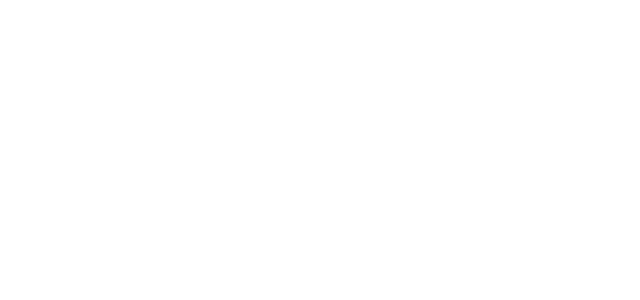
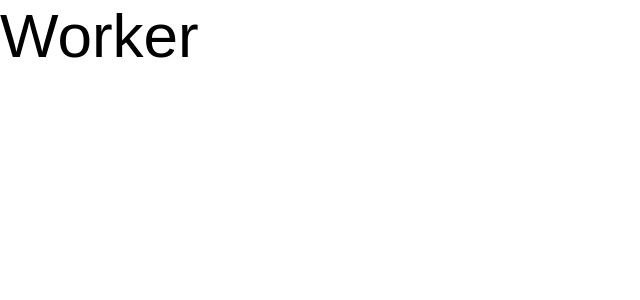
Before and after one commit to slaveswork/slaveswork-prototype, a React app in the folder ui/: page /#/worker in a window 1280 px wide. Shown: the top 300 px of the page, without its empty margins (0-640 px from the left). Built offline with nearby package versions, Linux system fonts and the light colour scheme.

Commit message:
modify name create host, worker routes

```diff
--- a/ui/src/App.js
+++ b/ui/src/App.js
@@ -2,7 +2,7 @@
 import { Route, HashRouter } from 'react-router-dom';
 import Home from './routes/home/Home';
 import Host from './routes/host/Host';
-import Client from './routes/client/Client';
+import Worker from './routes/worker/Worker';
 import './App.css';
 
 const App = () => {
@@ -11,7 +11,7 @@
     <HashRouter>
       <Route path="/" exact={true} component={Home} />
       <Route path="/host" component={Host} />
-      <Route path="/client" component={Client} />
+      <Route path="/worker" component={Worker} />
     </HashRouter>
   );
 }
--- a/ui/src/routes/host/Host.js
+++ b/ui/src/routes/host/Host.js
@@ -0,0 +1,12 @@
+import React from 'react';
+import './Host.css'
+
+const Host = () => {
+    return (
+        <div id="wrapper">
+            <h1>Host</h1>
+        </div>
+    )
+}
+
+export default Host;
--- /dev/null
+++ b/ui/src/routes/worker/Worker.js
@@ -0,0 +1,12 @@
+import React from 'react';
+import './Worker.css'
+
+const Worker = () => {
+    return (
+        <div id="wrapper">
+            <h1>Worker</h1>
+        </div>
+    )
+}
+
+export default Worker;
```
Also changed, not shown: ui/src/routes/host/Host.css (added), ui/src/routes/worker/Worker.css (added).
